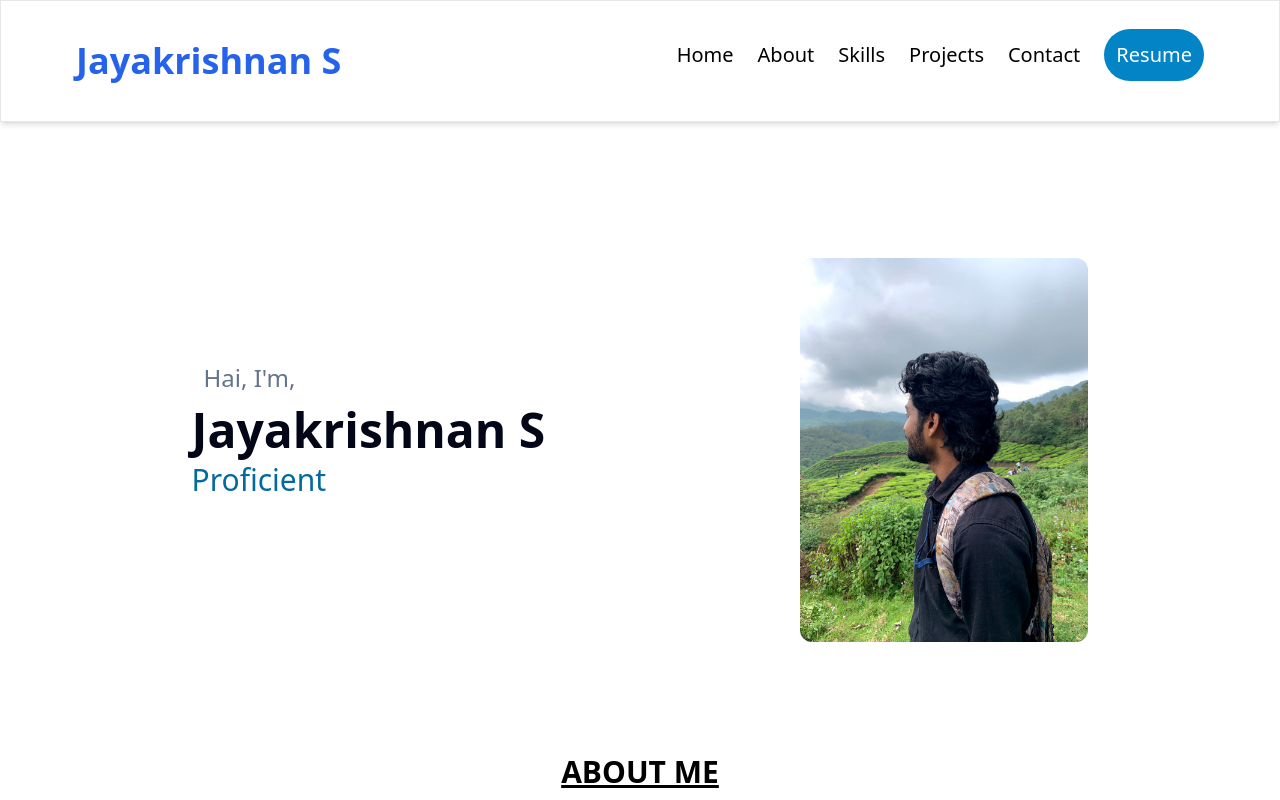
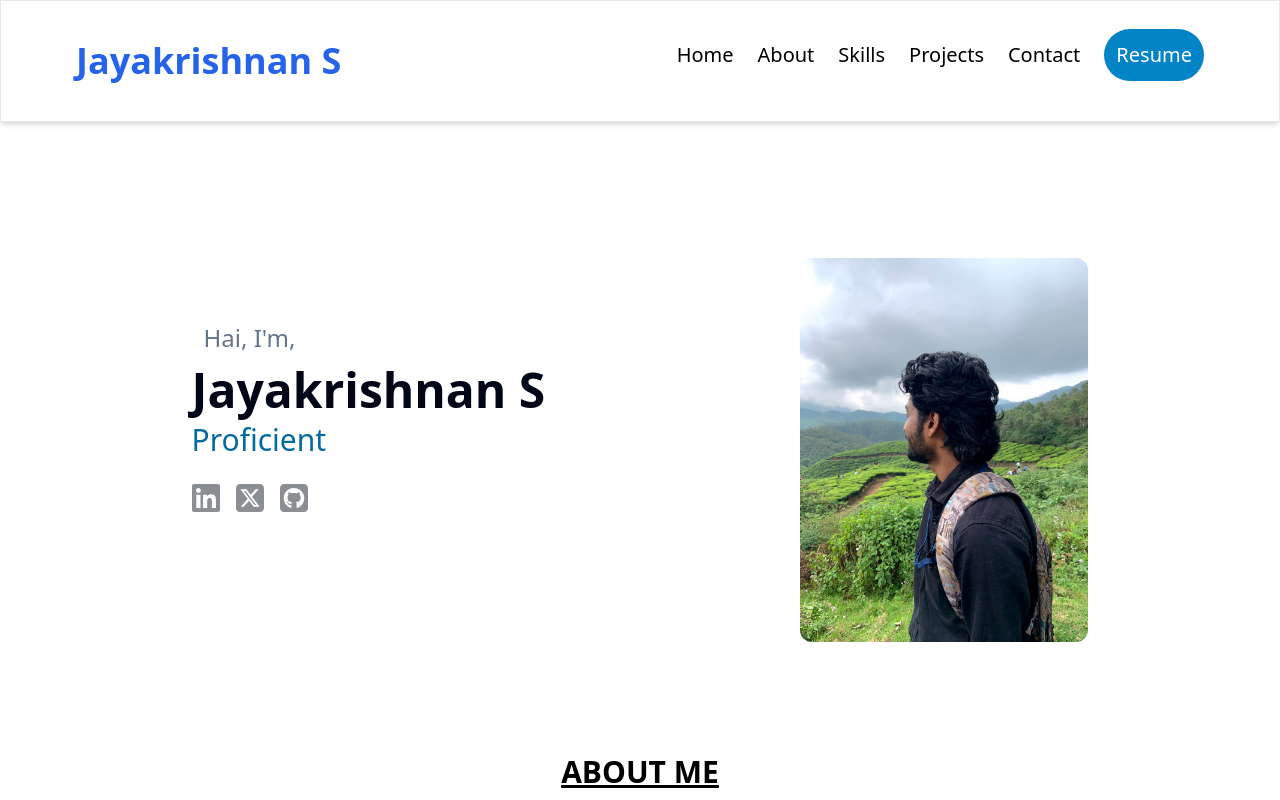
Before and after one commit to JK-mern/react-portfoli, a React (Vite) app: page / in a window 1280 px wide. Shown: the top 800 px of the page. Built offline with nearby package versions, Linux system fonts and the light colour scheme; grey boxes are pictures that could not be loaded.

Commit message:
added icons of social media on hero section

```diff
--- a/src/components/Hero.jsx
+++ b/src/components/Hero.jsx
@@ -1,12 +1,20 @@
 import React from "react";
 import { TypeAnimation } from "react-type-animation";
+import { FontAwesomeIcon } from "@fortawesome/react-fontawesome";
+import {
+  faLinkedin,
+  faSquareGithub,
+  faSquareXTwitter,
+} from "@fortawesome/free-brands-svg-icons";
 
 function Hero() {
   return (
-    <div className="h-4/6" id="Home">
-      <div className="max-w-6xl mx-auto mt-2 md:mt-24 md:mb-28 flex  flex-col md:flex-row justify-around   items-center ">
+    <div className="h-4/6 " id="Home">
+      <div className="max-w-6xl  mx-auto mt-2 md:mt-24 md:mb-28 flex  flex-col md:flex-row justify-around   items-center ">
         <div className="">
-          <h3 className="text-xl md:text-2xl  text-center   md:text-left text-slate-500 ml-3">Hai, I'm, </h3>
+          <h3 className="text-xl md:text-2xl  text-center   md:text-left text-slate-500 ml-3">
+            Hai, I'm,{" "}
+          </h3>
           <h2 className="text-4xl md:text-5xl text-center  mt-3 text-slate-950 font-extrabold md:text-left">
             Jayakrishnan S
           </h2>
@@ -25,13 +33,37 @@ function Hero() {
               repeat={Infinity}
             />
           </div>
+          <div className="my-6 flex gap-4  ">
+            <a href="" target="_blank">
+              {" "}
+              <FontAwesomeIcon
+                icon={faLinkedin}
+                size="2xl"
+                style={{ color: "#8b8e92" }}
+                className=" cursor-pointer"
+              />
+            </a>
+            <a href="" target="_blank">
+              <FontAwesomeIcon
+                icon={faSquareXTwitter}
+                size="2xl"
+                style={{ color: "#8b8e92" }}
+                className=" cursor-pointer"
+              />
+            </a>
+            <a href="https://github.com/JK-mern" target="_blank">
+              {" "}
+              <FontAwesomeIcon
+                icon={faSquareGithub}
+                size="2xl"
+                style={{ color: "#8b8e92" }}
+                className=" cursor-pointer"
+              />
+            </a>
+          </div>
         </div>
         <div className="flex mt-10 justify-center items-center">
-          <img
-            src="photo2.jpg"
-            alt=""
-            className=" w-fit md:w-72 rounded-xl"
-          />
+          <img src="photo2.jpg" alt="" className=" w-fit md:w-72 rounded-xl" />
         </div>
       </div>
     </div>
```
